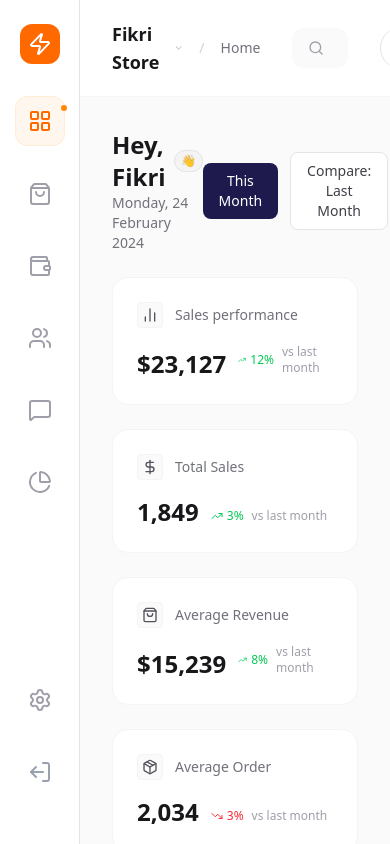
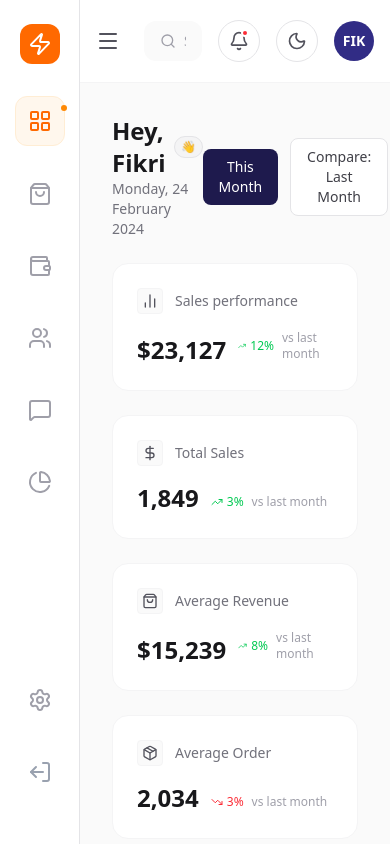
Before and after one commit to Likeur/shopy, a Vue app: page / in a window 390 px wide. Built offline with nearby package versions, Linux system fonts and the light colour scheme; what vue3-apexcharts would draw is missing.

Commit message:
persistance on darkmode

```diff
--- a/src/components/Header.vue
+++ b/src/components/Header.vue
@@ -1,7 +1,9 @@
 <script setup>
 import { ref } from 'vue';
-import { Search, Bell, Moon, Sun, ChevronDown, User, Settings, LogOut, FileText, BadgeCheck } from 'lucide-vue-next';
+import { Search, Bell, Moon, Sun, ChevronDown, User, Settings, LogOut, FileText, BadgeCheck, Menu } from 'lucide-vue-next';
 import { useDarkMode } from '../composables/useDarkMode';
+
+defineEmits(['toggle-menu']);
 
 const isNotificationsOpen = ref(false);
 const isProfileOpen = ref(false);
@@ -26,17 +28,24 @@ const toggleProfile = () => {
 </script>
 
 <template>
-  <header class="flex items-center justify-between px-8 py-5 bg-white dark:bg-zinc-900 border-b border-zinc-100 dark:border-zinc-800 transition-colors">
-    <!-- Breadcrumbs -->
-    <div class="flex items-center gap-2 text-sm font-medium">
-      <span class="text-zinc-900 dark:text-white font-bold text-lg transition-colors">Fikri Store</span>
-      <ChevronDown class="w-4 h-4 text-zinc-400" />
-      <span class="text-zinc-300 mx-2">/</span>
-      <span class="text-zinc-500">Home</span>
+  <header class="flex items-center justify-between px-4 lg:px-8 py-5 bg-white dark:bg-zinc-900 border-b border-zinc-100 dark:border-zinc-800 transition-colors">
+    <!-- Left Section: Menu + Breadcrumbs -->
+    <div class="flex items-center gap-4">
+        <button @click="$emit('toggle-menu')" class="lg:hidden p-2 -ml-2 text-zinc-600 dark:text-zinc-300 hover:bg-zinc-100 dark:hover:bg-zinc-800 rounded-lg">
+            <Menu class="w-6 h-6" />
+        </button>
+
+        <!-- Breadcrumbs -->
+        <div class="flex items-center gap-2 text-sm font-medium hidden sm:flex">
+            <span class="text-zinc-900 dark:text-white font-bold text-lg transition-colors">Fikri Store</span>
+            <ChevronDown class="w-4 h-4 text-zinc-400" />
+            <span class="text-zinc-300 mx-2">/</span>
+            <span class="text-zinc-500">Home</span>
+        </div>
     </div>
 
     <!-- Search Bar -->
-    <div class="flex-1 max-w-xl mx-8">
+    <div class="flex-1 max-w-xl mx-4 lg:mx-8">
       <div class="relative">
         <Search class="absolute left-4 top-1/2 -translate-y-1/2 w-4 h-4 text-zinc-400" />
         <input
--- a/src/composables/useDarkMode.js
+++ b/src/composables/useDarkMode.js
@@ -6,6 +6,7 @@ export function useDarkMode() {
     const toggleDarkMode = () => {
         isDark.value = !isDark.value;
         updateTheme();
+        localStorage.setItem('theme', isDark.value ? 'dark' : 'light');
     };
 
     const updateTheme = () => {
@@ -17,10 +18,15 @@ export function useDarkMode() {
     };
 
     onMounted(() => {
-        // Check initial preference (optional, but good practice)
-        if (document.documentElement.classList.contains('dark')) {
+        // Check localStorage or system preference
+        const savedTheme = localStorage.getItem('theme');
+        if (savedTheme) {
+            isDark.value = savedTheme === 'dark';
+        } else if (window.matchMedia('(prefers-color-scheme: dark)').matches) {
             isDark.value = true;
         }
+        // Apply the theme
+        updateTheme();
     });
 
     return {
```
